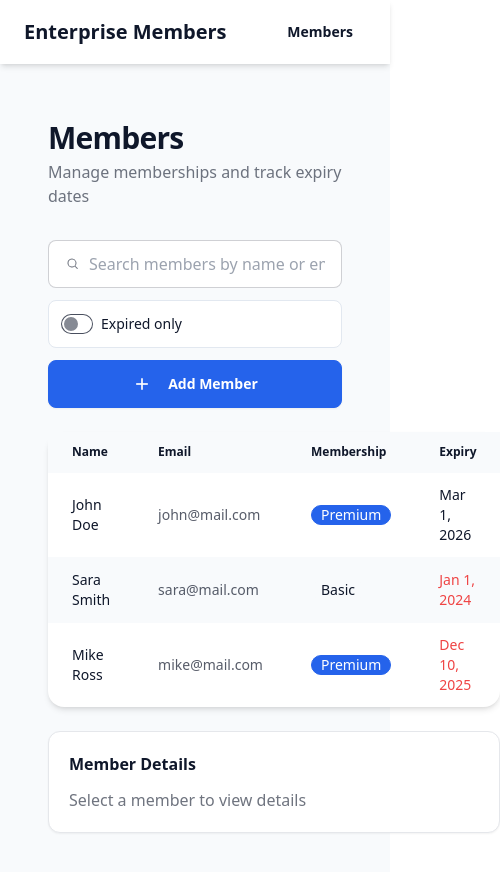
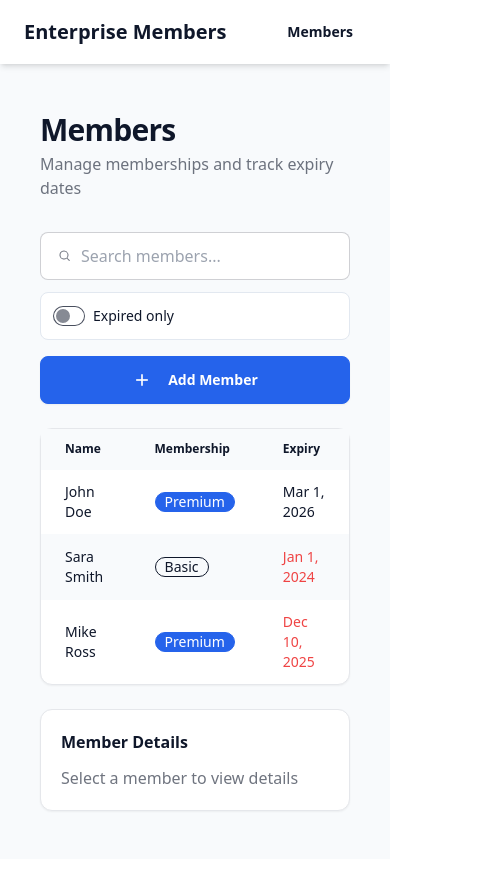
Before and after one commit to sandeepyeg/members-app, an Angular app: page /members in a window 390 px wide. Shown: the top 872 px of the page, 500 px wide, since content can reach past the window. Built offline with nearby package versions, Linux system fonts and the light colour scheme.

Commit message:
refactor: enhance members list and page layout for improved responsiveness and accessibility

```diff
--- a/src/app/features/members/components/members-list/members-list.component.html
+++ b/src/app/features/members/components/members-list/members-list.component.html
@@ -1,8 +1,5 @@
-<div class="card bg-base-100 shadow-md">
+<div class="bg-base-100 border rounded-xl shadow-sm">
 
-    <div class="card-body p-0">
-
-        <!-- Table wrapper for responsiveness -->
     <div class="overflow-x-auto">
 
         <table class="table table-zebra w-full">
@@ -10,7 +7,7 @@
             <thead class="bg-base-200 text-base-content">
                 <tr>
                     <th class="px-6 py-3">Name</th>
-                        <th class="px-6 py-3">Email</th>
+                    <th class="px-6 py-3 hidden sm:table-cell">Email</th>
                     <th class="px-6 py-3">Membership</th>
                     <th class="px-6 py-3">Expiry</th>
                 </tr>
@@ -18,28 +15,29 @@
 
             <tbody>
 
-                    <!-- Empty state -->
+                <!-- Empty -->
                 <tr *ngIf="members.length === 0">
-                        <td colspan="4" class="text-center py-10 text-base-content/60">
+                    <td colspan="4" class="text-center py-12 text-base-content/60">
                         No members found
                     </td>
                 </tr>
 
-                    <!-- Member rows -->
+                <!-- Rows -->
                 <tr *ngFor="let member of members; trackBy: trackById" class="cursor-pointer hover"
                     (click)="select(member)">
+
                     <td class="px-6 py-3 font-medium">
                         {{ member.name }}
                     </td>
 
-                        <td class="px-6 py-3 text-base-content/70">
+                    <td class="px-6 py-3 text-base-content/70 hidden sm:table-cell">
                         {{ member.email }}
                     </td>
 
                     <td class="px-6 py-3">
                         <span class="badge" [ngClass]="{
                 'badge-primary': member.membershipType === 'Premium',
-                  'badge-ghost': member.membershipType === 'Basic'
+                'badge-outline': member.membershipType === 'Basic'
               }">
                             {{ member.membershipType }}
                         </span>
@@ -48,6 +46,7 @@
                     <td class="px-6 py-3" [class.text-error]="isExpired(member.expiryDate)">
                         {{ member.expiryDate | date }}
                     </td>
+
                 </tr>
 
             </tbody>
@@ -55,5 +54,5 @@
         </table>
 
     </div>
+
 </div>
-</div>
--- a/src/app/features/members/pages/members-page/members-page.component.html
+++ b/src/app/features/members/pages/members-page/members-page.component.html
@@ -1,4 +1,4 @@
-<div class="max-w-7xl mx-auto px-6 py-8">
+<div class="mx-auto w-full max-w-7xl px-4 sm:px-6 lg:px-8 py-6">
 
     <!-- Page Title -->
     <div class="mb-8">
@@ -7,27 +7,28 @@
             Manage memberships and track expiry dates
         </p>
     </div>
+
     <!-- Toolbar -->
-    <div class="mb-6 flex flex-col gap-3 md:flex-row md:items-center md:justify-between">
+    <div class="mb-6 flex flex-col gap-4 lg:flex-row lg:items-center lg:justify-between">
 
         <!-- Left controls -->
-        <div class="flex flex-col gap-3 md:flex-row md:items-center">
+        <div class="flex flex-col gap-3 sm:flex-row sm:items-center w-full">
 
-            <!-- Search (with icon) -->
-            <label class="input input-bordered flex items-center gap-2 w-full md:w-80 bg-base-100">
-                <svg xmlns="http://www.w3.org/2000/svg" viewBox="0 0 24 24" fill="currentColor"
-                    class="w-4 h-4 opacity-60">
+            <!-- Search -->
+            <label class="input input-bordered flex items-center gap-2 w-full sm:w-80">
+                <svg xmlns="http://www.w3.org/2000/svg" class="w-4 h-4 opacity-60" viewBox="0 0 24 24"
+                    fill="currentColor">
                     <path fill-rule="evenodd"
                         d="M10.5 3.75a6.75 6.75 0 104.02 12.17l3.28 3.28a.75.75 0 101.06-1.06l-3.28-3.28A6.75 6.75 0 0010.5 3.75zM5.25 10.5a5.25 5.25 0 1110.5 0 5.25 5.25 0 01-10.5 0z"
                         clip-rule="evenodd" />
                 </svg>
 
-                <input type="text" class="grow" placeholder="Search members by name or email"
+                <input type="text" class="grow" placeholder="Search members..."
                     (input)="searchTerm.set($any($event.target).value)" />
             </label>
 
             <!-- Expired toggle -->
-            <label class="flex items-center gap-2 px-3 h-12 rounded-lg border border-base-300 bg-base-100">
+            <label class="flex items-center gap-2 px-3 h-12 rounded-lg border border-base-300 bg-base-100 shrink-0">
                 <input type="checkbox" class="toggle toggle-primary toggle-sm"
                     (change)="expiredOnly.set($any($event.target).checked)" />
                 <span class="text-sm font-medium">Expired only</span>
@@ -35,8 +36,8 @@
 
         </div>
 
-        <!-- Right CTA -->
-        <button class="btn btn-primary h-12 px-6 shadow-sm" (click)="showAddModal.set(true)">
+        <!-- Add button -->
+        <button class="btn btn-primary h-12 px-6 shadow-sm w-full sm:w-auto" (click)="showAddModal.set(true)">
             <svg xmlns="http://www.w3.org/2000/svg" class="w-5 h-5 mr-2" viewBox="0 0 24 24" fill="currentColor">
                 <path d="M11 5h2v14h-2z" />
                 <path d="M5 11h14v2H5z" />
@@ -44,21 +45,18 @@
             Add Member
         </button>
 
-
     </div>
 
-
-
-    <!-- Main layout -->
-    <div class="grid gap-6 lg:grid-cols-3 items-start">
+    <!-- Layout -->
+    <div class="grid gap-6 xl:grid-cols-3">
 
         <!-- Table -->
-        <div class="lg:col-span-2">
+        <div class="xl:col-span-2">
             <app-members-list [members]="filteredMembers()" (selectMember)="onSelect($event)">
             </app-members-list>
         </div>
 
-        <!-- Details -->
+        <!-- Details panel -->
         <div class="bg-base-100 border rounded-xl p-5 shadow-sm">
             <h2 class="font-semibold mb-3">Member Details</h2>
 
@@ -74,7 +72,7 @@
 
     <!-- Modal -->
     <div class="modal" [class.modal-open]="showAddModal()">
-        <div class="modal-box max-w-lg">
+        <div class="modal-box w-full max-w-lg">
             <h3 class="font-semibold text-lg mb-4">Add Member</h3>
 
             <app-member-form (saved)="onSaved($event)"></app-member-form>
```
Lines whose indentation alone changed are shown as unchanged.
